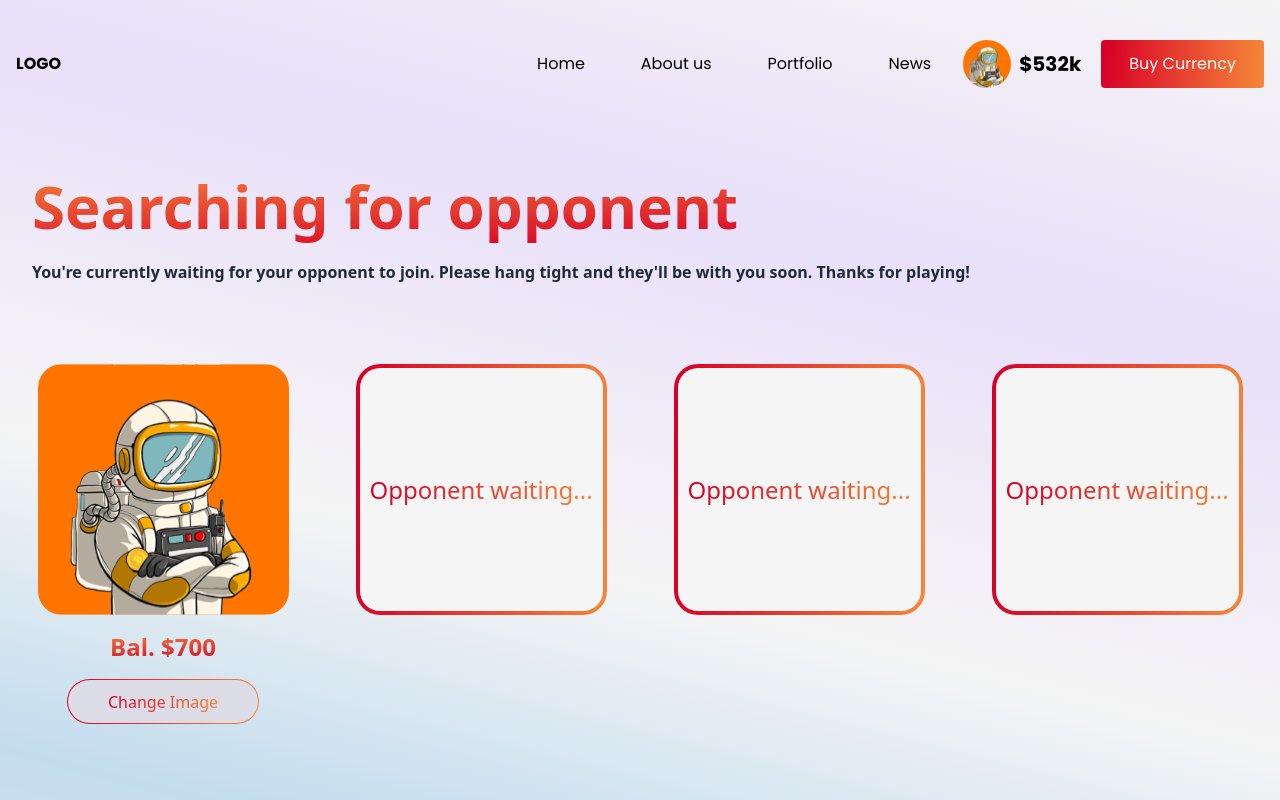
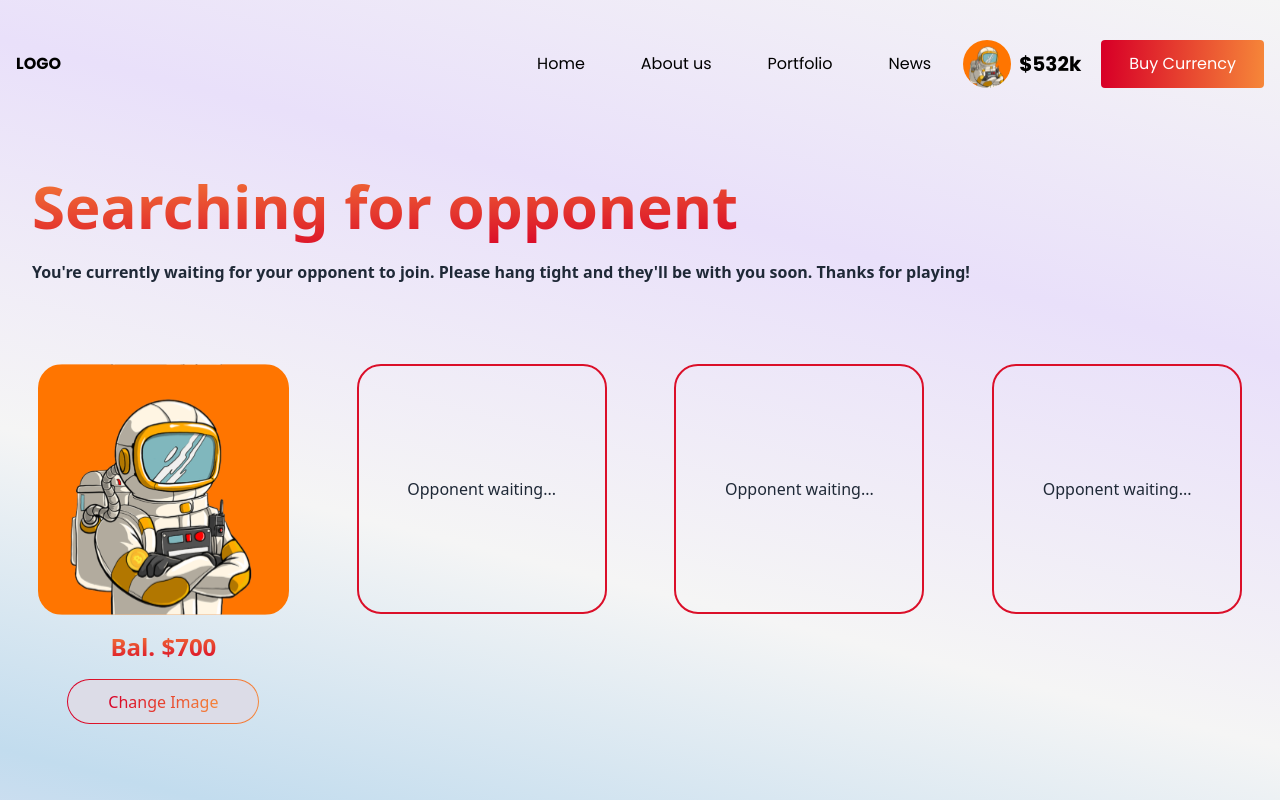
Before and after one commit to lmigonzalez/game-website, a Next.js app: page /player-waiting in a window 1280 px wide. Shown: the top 800 px of the page. Built offline with nearby package versions, Linux system fonts and the light colour scheme.

Commit message:
fix matching cards

```diff
--- a/src/components/MatchingCard.tsx
+++ b/src/components/MatchingCard.tsx
@@ -6,7 +6,7 @@ const MatchingCard: FC<{
   name?: string;
 }> = ({ ocuppied, img, name }) => {
   return (
-    <div className="container flex justify-center  ">
+    <div className="container flex justify-center">
       {ocuppied ? (
         <div className="flex flex-col items-center justify-center gap-4">
           <Image
@@ -28,12 +28,8 @@ const MatchingCard: FC<{
           </div>
         </div>
       ) : (
-        <div className="orange-gradient  h-[167px] w-[167px] rounded-3xl p-1  md:h-[251px] md:w-[251px]">
-          <div className="flex h-full  w-full items-center justify-center rounded-[20px] bg-[#F5F5F5]">
-            <p className="orange-gradient bg-clip-text text-base text-transparent md:text-2xl">
-              Opponent waiting...
-            </p>
-          </div>
+        <div className="flex   h-[250px] w-[250px] items-center justify-center rounded-3xl border-2 border-[#DB0F29] text-center">
+          Opponent waiting...
         </div>
       )}
     </div>
```
